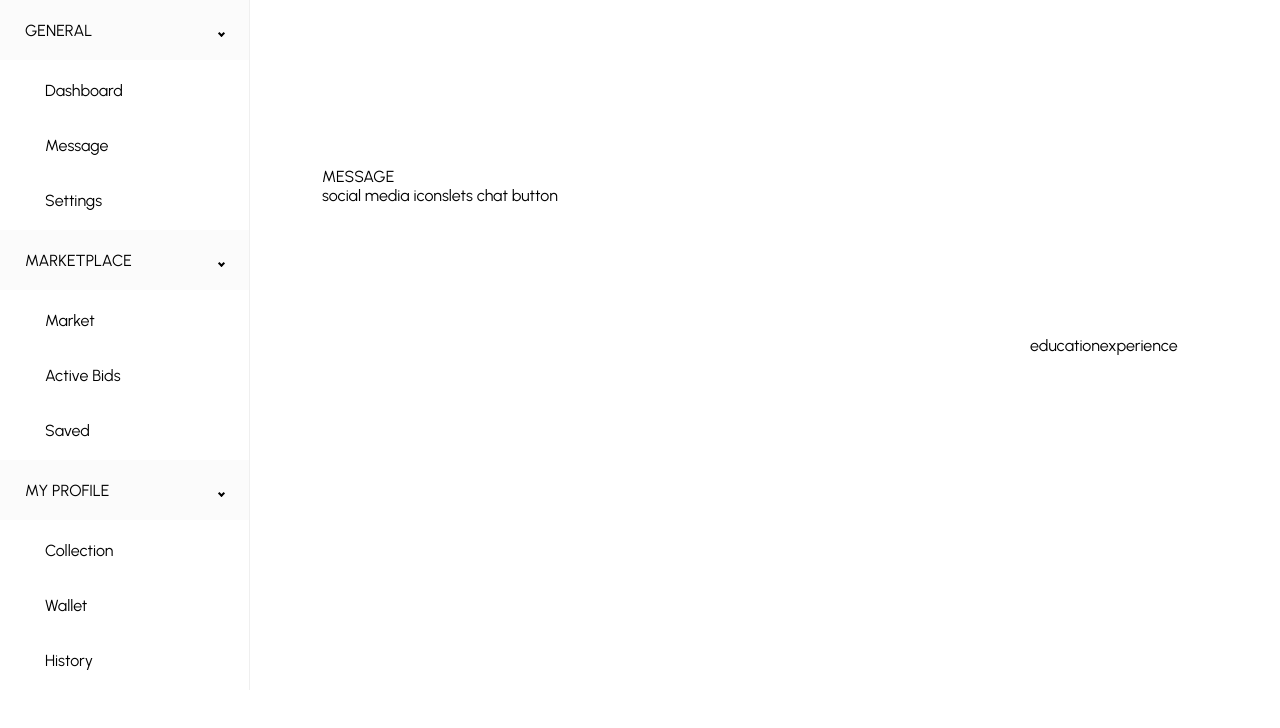
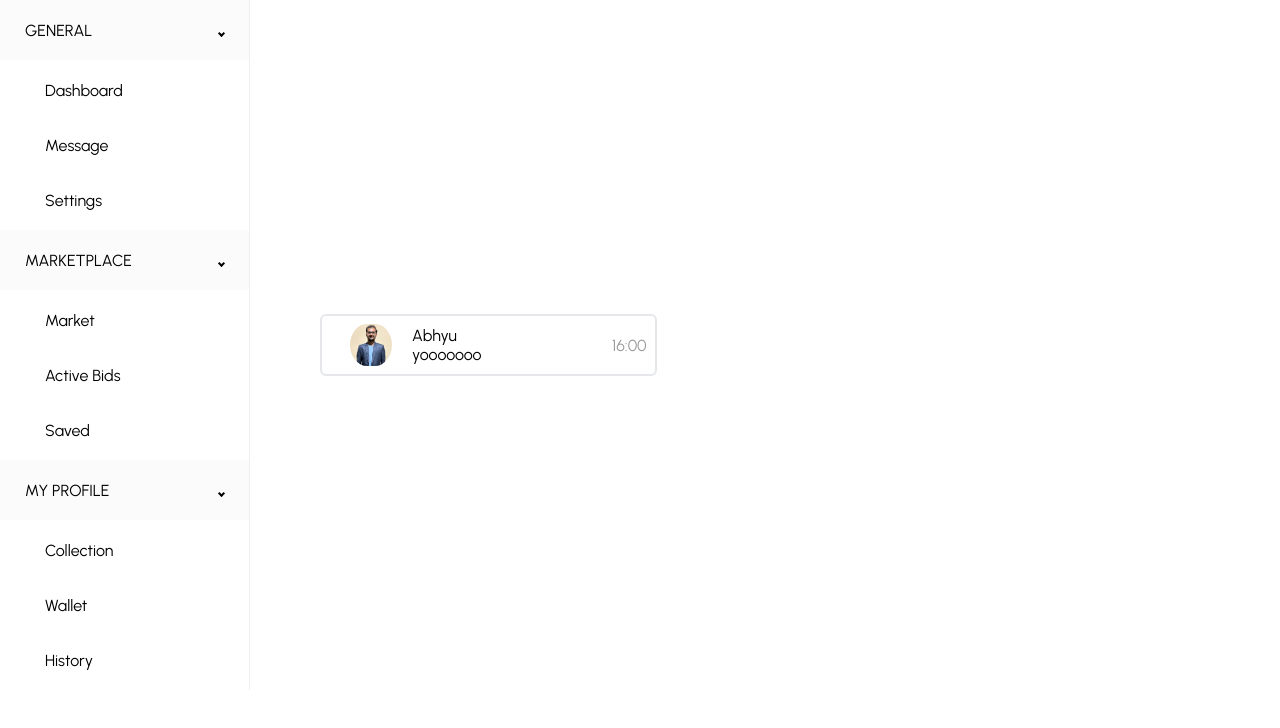
Before and after one commit to ak6jackpot/nft-marketplace, a React (Vite) app: page /message in a window 1280 px wide. Shown: the top 728 px of the page. Built offline with nearby package versions, Linux system fonts and the light colour scheme.

Commit message:
message card created

```diff
--- /dev/null
+++ b/src/components/MessageCard.tsx
@@ -0,0 +1,25 @@
+import React from "react";
+
+export default function MessageCard(props: any) {
+  const { name = "", ProfilePic = "", lastMsgTime = 0, lastMsg = "" } = props;
+
+  return (
+    <>
+      <div className="items-center justify-center flex align-center">
+        <div className="items-center justify-center text-black border-2 flex flex-row border-gray-200 rounded-md p-2">
+          <img
+            className="h-15 rounded-full w-[50px] mx-4 px-1"
+            src={ProfilePic}
+          />
+          <div className="flex flex-col w-[200px]">
+            <span>{name}</span>
+            <span>{lastMsg}</span>
+          </div>
+          <div className="opacity-40">
+            <span className="w-[50px]">{lastMsgTime}</span>
+          </div>
+        </div>
+      </div>
+    </>
+  );
+}
--- /dev/null
+++ b/src/data/messagesData.ts
@@ -0,0 +1,12 @@
+import ProfilePic from "../assets/images/ProfilePic.png";
+
+export const messagesData = [
+  {
+    name: "Jenny Wilson",
+    profilePic: { ProfilePic },
+    messages: [
+      { text: "Hello how are you?", time: 1 },
+      { text: "I am good thanks!", time: 2 },
+    ],
+  },
+];
--- a/src/pages/Collection.tsx
+++ b/src/pages/Collection.tsx
@@ -11,17 +11,12 @@ export default function Collection() {
         <title>NFT</title>
         <meta name="Akshat Singh" content="Marketplace for NFTs" />
       </Helmet>
-      <div className="flex flex-row items-center justify-start w-full h-screen font-urbanistNormal gap-[70px] bg-white">
-      <SidebarPlus/>
+      <div className="flex flex-row items-center justify-start w-full   font-urbanistNormal gap-[70px] bg-white">
+        <SidebarPlus />
 
         <div className="flex flex-row w-[60%] items-center">
           <div className="rounded-full w-[600px] p-0.5 aspect-square bg-gradient-to-r mx-16 from-violet-900 via-blue-600 to-amber-500">
-            <div className="p-2 bg-black rounded-full">
-              <img
-                className="rounded-full w-[500px] aspect-square"
-                src={ProfilePic}
-              />
-            </div>
+            <div className="p-2 bg-black rounded-full"></div>
           </div>
           <div className="w-full aspect-video p-0.5 bg-gradient-to-r from-violet-900 via-blue-600 rounded-lg to-amber-500 my-4">
             <div className="bg-black rounded-lg aspect-video p-2 items-center justify-between">
@@ -37,9 +32,7 @@ export default function Collection() {
           </div>
         </div>
       </div>
-      <div className="absolute bottom-0 w-full">
-        <Footer />
-      </div>
+      <div className="absolute bottom-0 w-full">{/* <Footer /> */}</div>
     </>
   );
 }
--- a/src/pages/History.tsx
+++ b/src/pages/History.tsx
@@ -11,17 +11,12 @@ export default function History() {
         <title>NFT</title>
         <meta name="Akshat Singh" content="Marketplace for NFTs" />
       </Helmet>
-      <div className="flex flex-row items-center justify-start w-full h-screen font-urbanistNormal gap-[70px] bg-white">
-      <SidebarPlus/>
+      <div className="flex flex-row items-center justify-start w-full   font-urbanistNormal gap-[70px] bg-white">
+        <SidebarPlus />
 
         <div className="flex flex-row w-[60%] items-center">
           <div className="rounded-full w-[600px] p-0.5 aspect-square bg-gradient-to-r mx-16 from-violet-900 via-blue-600 to-amber-500">
-            <div className="p-2 bg-black rounded-full">
-              <img
-                className="rounded-full w-[500px] aspect-square"
-                src={ProfilePic}
-              />
-            </div>
+            <div className="p-2 bg-black rounded-full"></div>
           </div>
           <div className="w-full aspect-video p-0.5 bg-gradient-to-r from-violet-900 via-blue-600 rounded-lg to-amber-500 my-4">
             <div className="bg-black rounded-lg aspect-video p-2 items-center justify-between">
@@ -37,9 +32,7 @@ export default function History() {
           </div>
         </div>
       </div>
-      <div className="absolute bottom-0 w-full">
-        <Footer />
-      </div>
+      <div className="absolute bottom-0 w-full">{/* <Footer /> */}</div>
     </>
   );
 }
--- a/src/pages/Market.tsx
+++ b/src/pages/Market.tsx
@@ -39,7 +39,7 @@ export default function Market() {
           <span className="text-2xl">Playing and watching sports →</span>
         </div>
       </div>
-      <Footer />
+      {/* <Footer /> */}
     </>
   );
 }
--- a/src/pages/Message.tsx
+++ b/src/pages/Message.tsx
@@ -1,6 +1,9 @@
 import SidebarPlus from "components/SidebarPlus";
 import React from "react";
 import { Helmet } from "react-helmet";
+import ProfilePic from "../assets/images/ProfilePic.png";
+import MessageCard from "components/MessageCard";
+
 export default function Message() {
   return (
     <>
@@ -9,26 +12,29 @@ export default function Message() {
         <meta name="Akshat Singh" content="Marketplace for NFTs" />
       </Helmet>
       <div className="flex flex-row items-center justify-start w-full h-auto font-urbanistNormal gap-[70px] bg-white">
-      <SidebarPlus/>
-
-        <div className="w-[50%] aspect-video border-2 border-white">
-          <div className="flex flex-col items-start text-black flex-1">
-            <span>MESSAGE</span>
-          </div>
-          <div className="items-start text-black flex-1">
-            <span>social media icons</span>
-            <span>lets chat button</span>
-          </div>
-        </div>
-        <div className="flex text-black flex-row">
-          <div>
-            <span>education</span>
-          </div>
-          <div>
-            <span>experience</span>
-          </div>
+        <SidebarPlus />
+        <div className="flex flex-col">
+          <MessageCard
+            name={"Abhyu"}
+            ProfilePic={ProfilePic}
+            lastMsg={"yooooooo"}
+            lastMsgTime={"16:00"}
+          />
         </div>
       </div>
+
+      {/* <div className="flex flex-col">
+          {messagesData.map((item) => {
+            <>
+            <MessageCard
+              name={item?.name}
+              ProfilePic={item?.profilePic}
+              lastMsg={item?.messages[0]?.text}
+              lastMsgTime={item?.messages[0]?.time}
+            />
+            </>
+          })}
+        </div> */}
     </>
   );
 }
--- a/src/pages/Profile.tsx
+++ b/src/pages/Profile.tsx
@@ -11,8 +11,8 @@ export default function Profile() {
         <title>NFT</title>
         <meta name="Akshat Singh" content="Marketplace for NFTs" />
       </Helmet>
-      <div className="flex flex-row items-center justify-start w-full h-screen font-urbanistNormal gap-[70px] bg-white">
-      <SidebarPlus/>
+      <div className="flex flex-row items-center justify-start w-full   font-urbanistNormal gap-[70px] bg-white">
+        <SidebarPlus />
 
         <div className="flex flex-row w-[60%] items-center">
           <div className="rounded-full w-[600px] p-0.5 aspect-square bg-gradient-to-r mx-16 from-violet-900 via-blue-600 to-amber-500">
@@ -37,9 +37,7 @@ export default function Profile() {
           </div>
         </div>
       </div>
-      <div className="absolute bottom-0 w-full">
-        <Footer />
-      </div>
+      <div className="absolute bottom-0 w-full">{/* <Footer /> */}</div>
     </>
   );
 }
--- a/src/pages/Saved.tsx
+++ b/src/pages/Saved.tsx
@@ -11,17 +11,12 @@ export default function Saved() {
         <title>NFT</title>
         <meta name="Akshat Singh" content="Marketplace for NFTs" />
       </Helmet>
-      <div className="flex flex-row items-center justify-start w-full h-screen font-urbanistNormal gap-[70px] bg-white">
-      <SidebarPlus/>
+      <div className="flex flex-row items-center justify-start w-full   font-urbanistNormal gap-[70px] bg-white">
+        <SidebarPlus />
 
         <div className="flex flex-row w-[60%] items-center">
           <div className="rounded-full w-[600px] p-0.5 aspect-square bg-gradient-to-r mx-16 from-violet-900 via-blue-600 to-amber-500">
-            <div className="p-2 bg-black rounded-full">
-              <img
-                className="rounded-full w-[500px] aspect-square"
-                src={ProfilePic}
-              />
-            </div>
+            <div className="p-2 bg-black rounded-full"></div>
           </div>
           <div className="w-full aspect-video p-0.5 bg-gradient-to-r from-violet-900 via-blue-600 rounded-lg to-amber-500 my-4">
             <div className="bg-black rounded-lg aspect-video p-2 items-center justify-between">
@@ -37,9 +32,7 @@ export default function Saved() {
           </div>
         </div>
       </div>
-      <div className="absolute bottom-0 w-full">
-        <Footer />
-      </div>
+      <div className="absolute bottom-0 w-full">{/* <Footer /> */}</div>
     </>
   );
 }
--- a/src/pages/Settings.tsx
+++ b/src/pages/Settings.tsx
@@ -11,17 +11,12 @@ export default function Settings() {
         <title>NFT</title>
         <meta name="Akshat Singh" content="Marketplace for NFTs" />
       </Helmet>
-      <div className="flex flex-row items-center justify-start w-full h-screen font-urbanistNormal gap-[70px] bg-white">
-      <SidebarPlus/>
+      <div className="flex flex-row items-center justify-start w-full  font-urbanistNormal bg-white">
+        <SidebarPlus />
 
         <div className="flex flex-row w-[60%] items-center">
           <div className="rounded-full w-[600px] p-0.5 aspect-square bg-gradient-to-r mx-16 from-violet-900 via-blue-600 to-amber-500">
-            <div className="p-2 bg-black rounded-full">
-              <img
-                className="rounded-full w-[500px] aspect-square"
-                src={ProfilePic}
-              />
-            </div>
+            <div className="p-2 bg-black rounded-full"></div>
           </div>
           <div className="w-full aspect-video p-0.5 bg-gradient-to-r from-violet-900 via-blue-600 rounded-lg to-amber-500 my-4">
             <div className="bg-black rounded-lg aspect-video p-2 items-center justify-between">
@@ -37,9 +32,7 @@ export default function Settings() {
           </div>
         </div>
       </div>
-      <div className="absolute bottom-0 w-full">
-        <Footer />
-      </div>
+      <div className="absolute bottom-0 w-full">{/* <Footer /> */}</div>
     </>
   );
 }
--- a/src/pages/Wallet.tsx
+++ b/src/pages/Wallet.tsx
@@ -11,17 +11,12 @@ export default function Wallet() {
         <title>NFT</title>
         <meta name="Akshat Singh" content="Marketplace for NFTs" />
       </Helmet>
-      <div className="flex flex-row items-center justify-start w-full h-screen font-urbanistNormal gap-[70px] bg-white">
-      <SidebarPlus/>
+      <div className="flex flex-row items-center justify-start w-full   font-urbanistNormal gap-[70px] bg-white">
+        <SidebarPlus />
 
         <div className="flex flex-row w-[60%] items-center">
           <div className="rounded-full w-[600px] p-0.5 aspect-square bg-gradient-to-r mx-16 from-violet-900 via-blue-600 to-amber-500">
-            <div className="p-2 bg-black rounded-full">
-              <img
-                className="rounded-full w-[500px] aspect-square"
-                src={ProfilePic}
-              />
-            </div>
+            <div className="p-2 bg-black rounded-full"></div>
           </div>
           <div className="w-full aspect-video p-0.5 bg-gradient-to-r from-violet-900 via-blue-600 rounded-lg to-amber-500 my-4">
             <div className="bg-black rounded-lg aspect-video p-2 items-center justify-between">
@@ -37,9 +32,7 @@ export default function Wallet() {
           </div>
         </div>
       </div>
-      <div className="absolute bottom-0 w-full">
-        <Footer />
-      </div>
+      <div className="absolute bottom-0 w-full">{/* <Footer /> */}</div>
     </>
   );
 }
```
